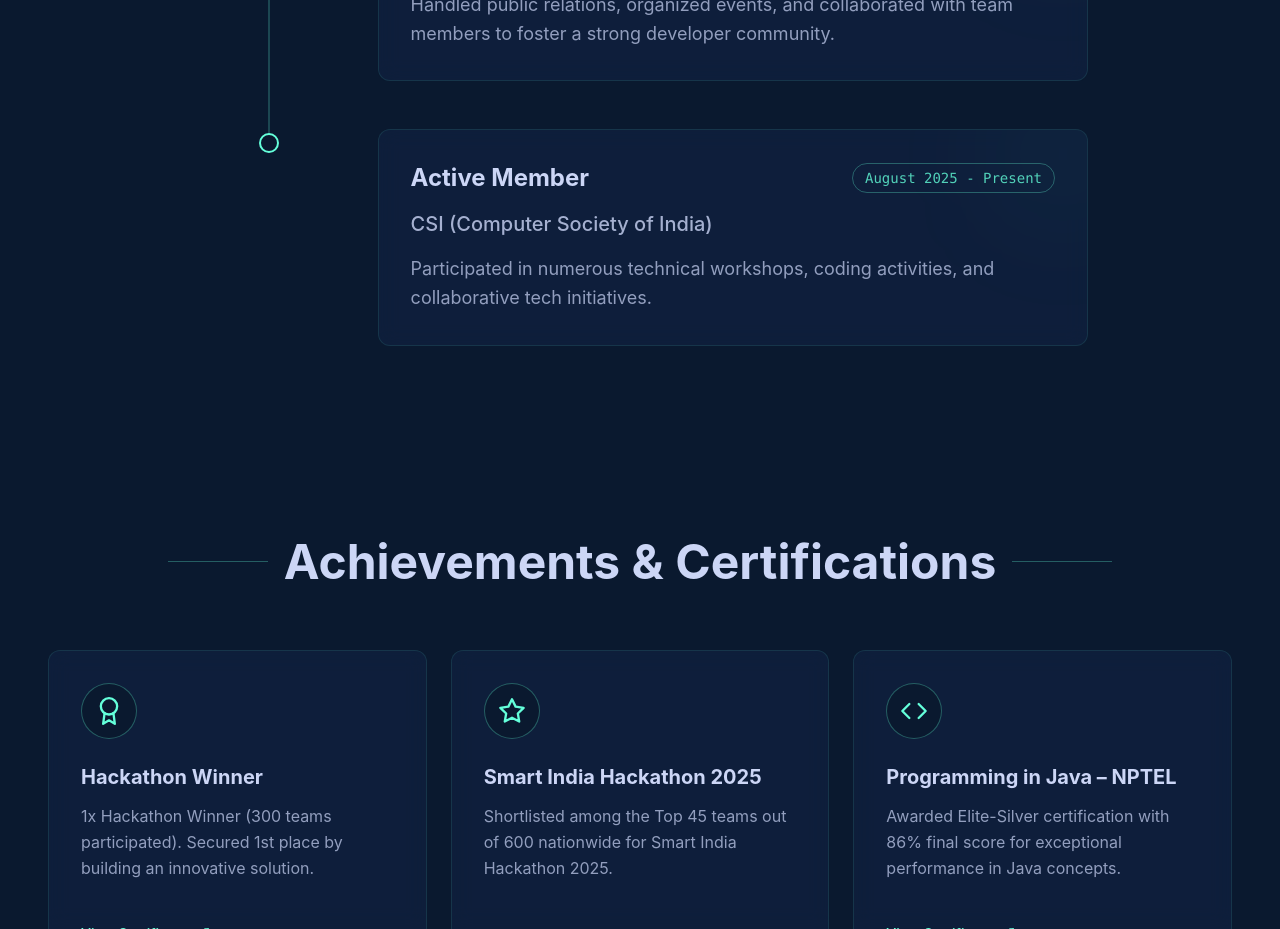
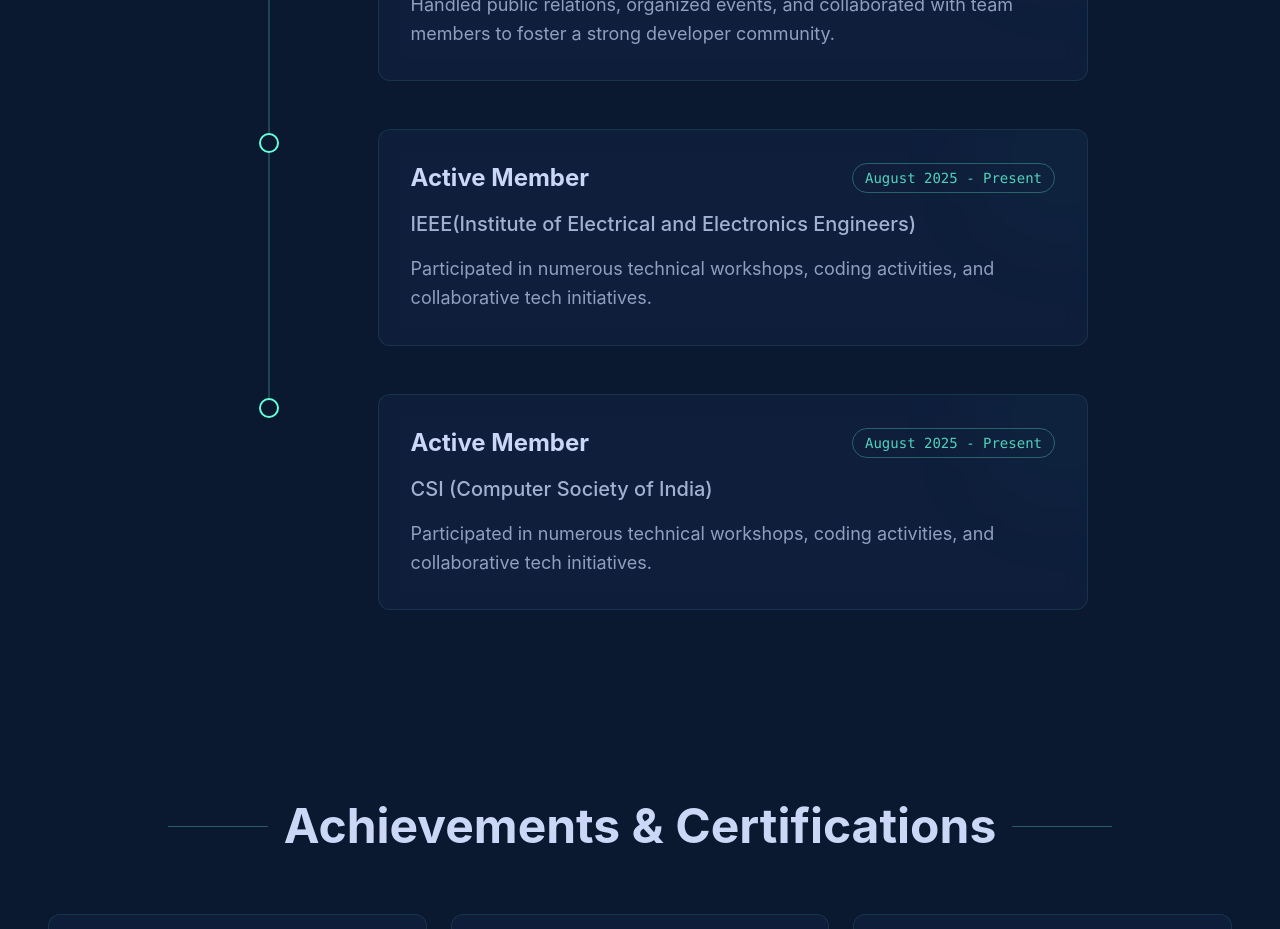
Before and after one commit to SriramGandra/Sriram_Gandra_Portfolio, a React (Vite) app: page / in a window 1280 px wide. Shown: the part 4080-5009 px from the top of the page. Built offline with nearby package versions, Linux system fonts and the light colour scheme.

Commit message:
Add IEEE membership details to Experience component

```diff
--- a/src/components/Experience.jsx
+++ b/src/components/Experience.jsx
@@ -13,6 +13,12 @@
       role: 'PR Team Member',
       company: 'Web Development Club & IEEE Student Branch',
       description: 'Handled public relations, organized events, and collaborated with team members to foster a strong developer community.',
+      date: 'August 2025 - Present'
+    },
+    {
+      role: 'Active Member',
+      company: 'IEEE(Institute of Electrical and Electronics Engineers)',
+      description: 'Participated in numerous technical workshops, coding activities, and collaborative tech initiatives.',
       date: 'August 2025 - Present'
     },
     {
```
